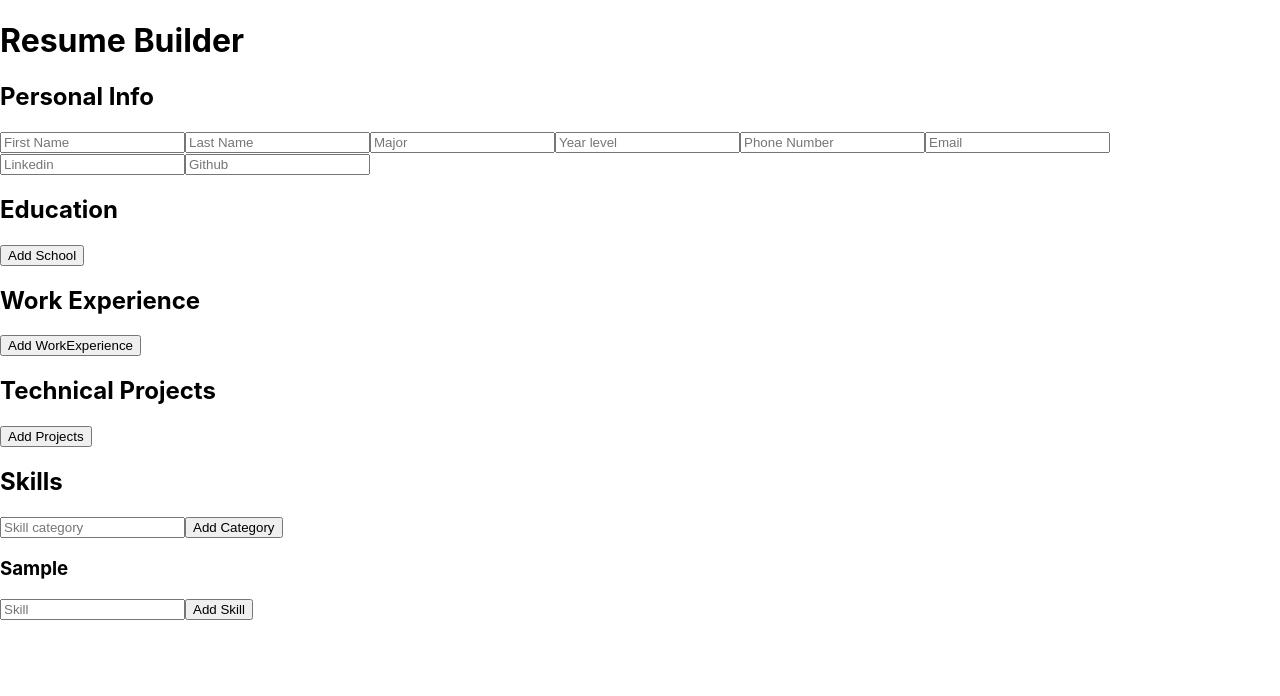
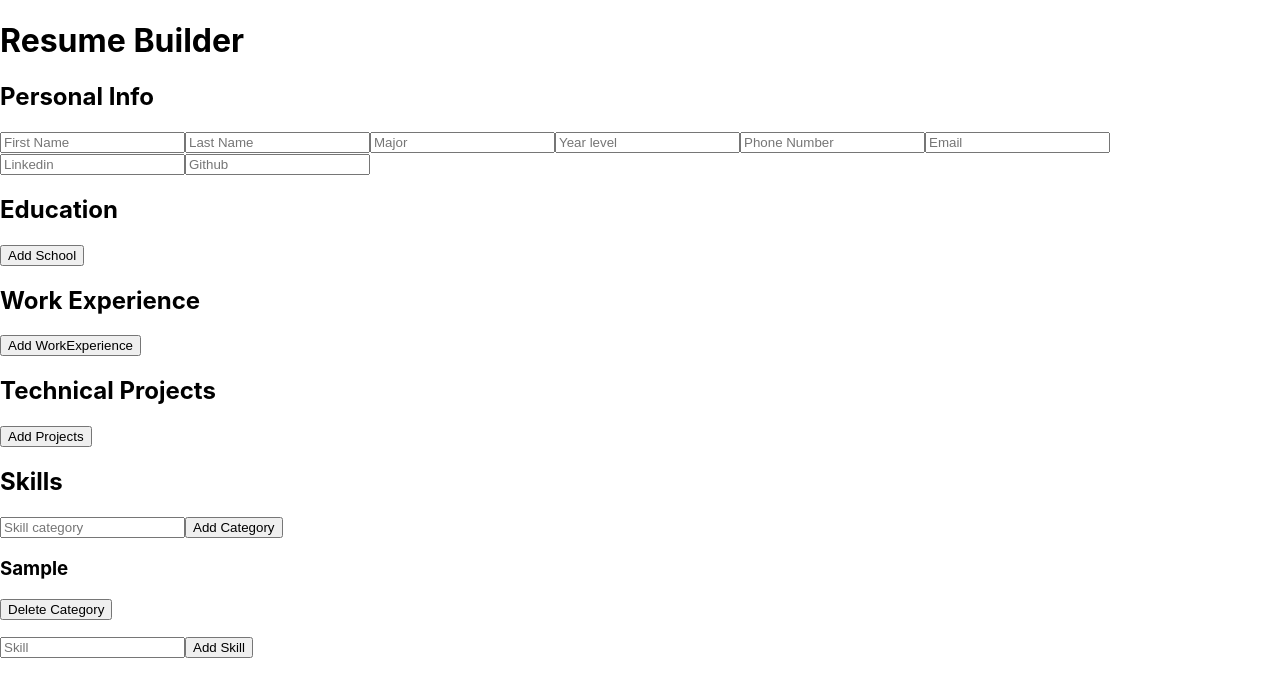
Before and after one commit to ycheng11065/Resume-Builder, a React (Create React App) app: page / in a window 1280 px wide. Both pictures are taken after typing "Sample" into the empty fields and a click on the button "Add Category". Shown: the top 696 px of the page. Built offline with nearby package versions, Linux system fonts and the light colour scheme.

Commit message:
usual commit

```diff
--- a/src/components/Skills.js
+++ b/src/components/Skills.js
@@ -1,4 +1,5 @@
 import React, { Component } from "react";
+import { v4 as uuidv4 } from "uuid";
 
 class Skills extends Component {
   constructor(props) {
@@ -47,6 +48,48 @@ class Skills extends Component {
     }
   };
 
+  handleDeleteCategory = (category) => {
+    const { skills } = this.state;
+
+    this.setState({
+      skills: Object.entries(skills)
+        .filter(([key]) => key !== category)
+        .reduce((obj, [key, value]) => {
+          obj[key] = value;
+          return obj;
+        }, {}),
+    });
+  };
+
+  renderInput(category, skills, inputValues) {
+    return (
+      Object.entries(skills).map(([category, skills]) => (
+        <div key={category}>
+          <h3>{category}</h3>
+          <button onClick={() => this.handleDeleteCategory(category)}>Delete Category</button>
+          <ul>
+            {skills.map((skill, index) => (
+              <div key={uuidv4()}>
+                <li>{skill}</li>
+                <button>Delete Skill</button>
+              </div>
+            ))}
+          </ul>
+          <input
+            type="text"
+            name="skill"
+            placeholder="Skill"
+            value={inputValues[category] || ""}
+            onChange={this.handleSkillChange(category)}
+          />
+          <button onClick={(e) => this.addSkill(e, category)}>
+            Add Skill
+          </button>
+        </div>
+      ))
+    );
+  }
+
   render() {
     const { category, skills, inputValues } = this.state;
 
@@ -61,26 +104,7 @@ class Skills extends Component {
           onChange={this.handleCategoryChange}
         />
         <button onClick={this.addCategory}>Add Category</button>
-        {Object.entries(skills).map(([category, skills]) => (
-          <div key={category}>
-            <h3>{category}</h3>
-            <ul>
-              {skills.map((skill, index) => (
-                <li key={`${skill}-${index}`}>{skill}</li>
-              ))}
-            </ul>
-            <input
-              type="text"
-              name="skill"
-              placeholder="Skill"
-              value={inputValues[category] || ""}
-              onChange={this.handleSkillChange(category)}
-            />
-            <button onClick={(e) => this.addSkill(e, category)}>
-              Add Skill
-            </button>
-          </div>
-        ))}
+        {this.renderInput(category, skills, inputValues)}
       </div>
     );
   }
```
